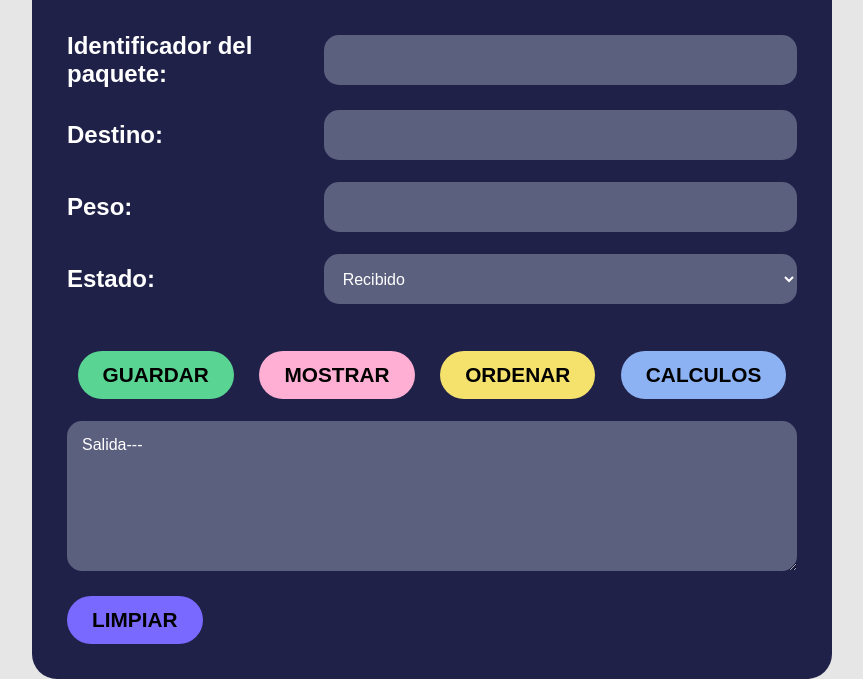
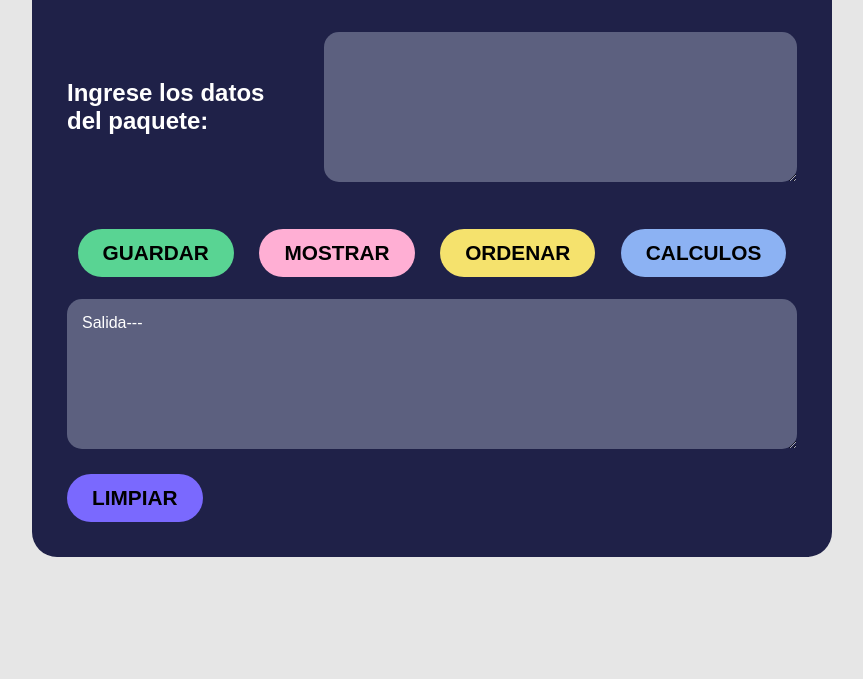
Before and after one commit to alej06omez/EAD, a website with bundled scripts: page public/casita.html in a window 1280 px wide. Shown: the part 195-874 px from the top of the page, without its empty margins (208-1071 px from the left). After the commit the page ends 800 px from the top, so only its background shows below. Built offline with nearby package versions, Linux system fonts and the light colour scheme.

Commit message:
/entrada grupo campo

```diff
--- a/public/casita.html
+++ b/public/casita.html
@@ -20,34 +20,10 @@
             <form class="formulario" id="elFormulario">
 
                 <div class="grupo-campo">
-                    <label for="idPaquete">
-                        Identificador del paquete:
+                    <label for="Info">
+                        Ingrese los datos del paquete:
                     </label>
-                    <input type="text" id="id" name="id">
-                </div>
-
-                <div class="grupo-campo">
-                    <label for="destino">
-                        Destino:
-                    </label>
-                    <input type="text" id="destino" name="destino">
-                </div>
-
-                <div class="grupo-campo">
-                    <label for="weight">
-                        Peso:
-                    </label>
-                    <input type="number" id="peso" name="peso">
-                </div>
-
-                <div class="grupo-campo">
-                    <label for="status">Estado:</label>
-
-                    <select id="status" name="status">
-                        <option value="recibido">Recibido</option>
-                        <option value="entransito">En tránsito</option>
-                        <option value="entregado">Entregado</option>
-                    </select>
+                    <textarea class="formulario-control" id="laInfo" name="laInfo"></textarea>
                 </div>
 
                 <div class="grupo-botones">
@@ -68,7 +44,8 @@
                     </button>
                 </div>
 
-                <textarea title="textarea" id="salida" readonly>Salida---</textarea>
+
+                <textarea title="textarea" class="formulario-control" id="salida" readonly>Salida---</textarea>
             </form>
             <button type="button" id="limpiar" name="limpiar" class="btn btn-limpiar">
                 LIMPIAR
--- a/public/estilizate.css
+++ b/public/estilizate.css
@@ -176,7 +176,7 @@ body {
     color: white;
 }
 
-#salida {
+.formulario-control  {
     width: 100%;
     min-height: 150px;
     padding: 15px;
```
